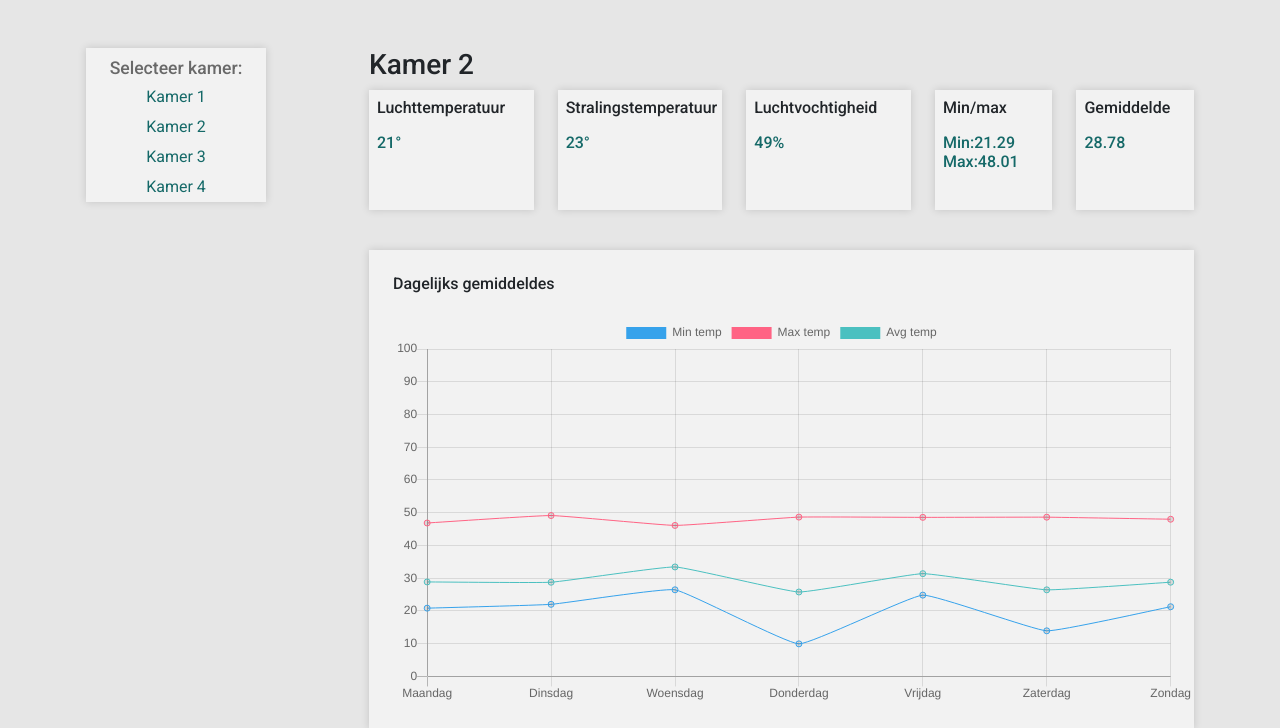
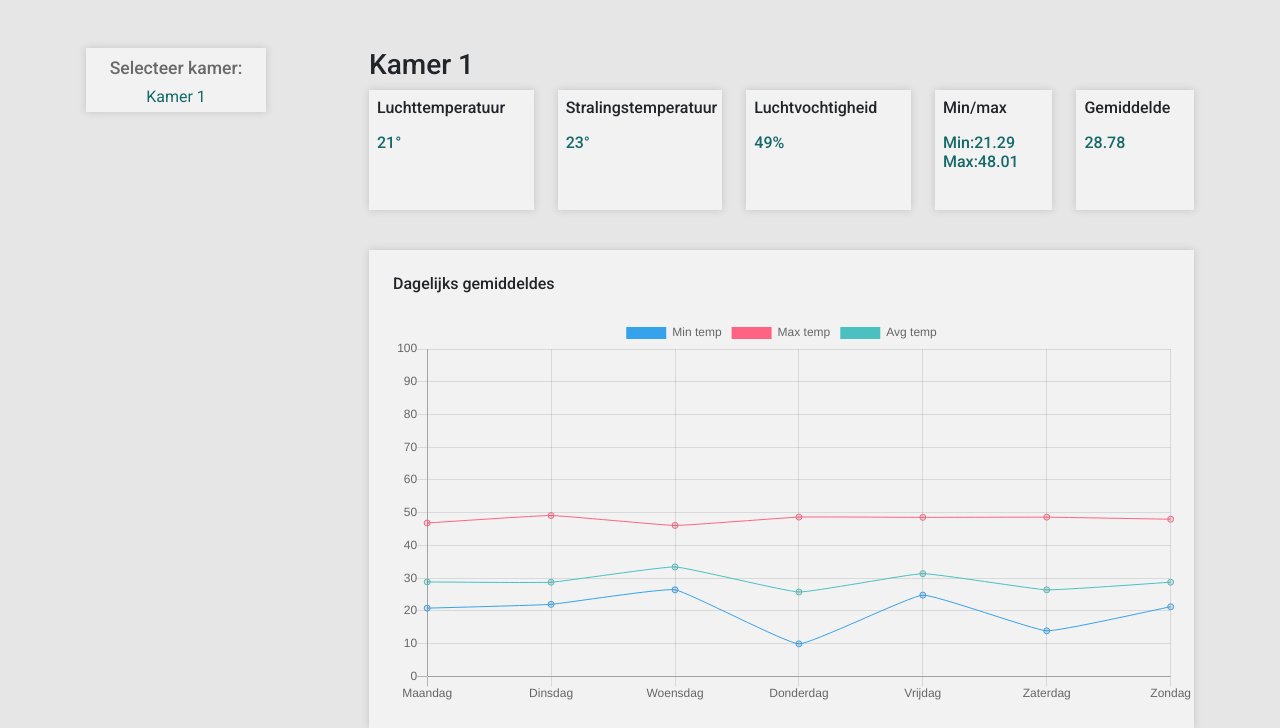
Before and after one commit to Mbalhakim/ChillCheck, a Flask app: page /dashboard in a window 1280 px wide. Shown: the part 59-787 px from the top of the page. Run offline with Flask 2, Linux system fonts and the light colour scheme; a user stored in the database is signed in; data comes from the database, SQL or seed files in the repository; some libraries are stand-ins or nearby versions.

Commit message:
Removed excess rooms

```diff
--- a/server/templates/dashboard.html
+++ b/server/templates/dashboard.html
@@ -20,7 +20,7 @@
                         {% include 'room-selector.html' %}
                     </div>
                     <div class="col-lg-9">
-                        <h3>Kamer 2</h3>
+                        <h3>Kamer 1</h3>
                         <!-- Temperatuur kaarten -->
                         <div class="row mb-4">
                             <div class="col-xl-8">
--- a/server/templates/feedback.html
+++ b/server/templates/feedback.html
@@ -21,7 +21,6 @@
                     <h5 class="fb-text">Hoe ervaart u de kamer?</h5>
                     <select name="feedback-room" id="feedback-room">
                         <option value="1">Kamer 1</option>
-                        <option value="2">Kamer 2</option>
                     </select>
                     <p class="fb-text"><span id="fbslider">Goed</span></p>
                     <input type="range" min="-50" max="50" value="0" class="slider" id="myRange" name="feedback-slider">
--- a/server/templates/room-selector.html
+++ b/server/templates/room-selector.html
@@ -2,8 +2,5 @@
     <span class="rs-title">Selecteer kamer:</span>
     <ul class="rs-list">
         <li class="rs-item"><a href="#">Kamer 1</a></li>
-        <li class="rs-item"><a href="#">Kamer 2</a></li>
-        <li class="rs-item"><a href="#">Kamer 3</a></li>
-        <li class="rs-item"><a href="#">Kamer 4</a></li>
     </ul>
 </div>
```
